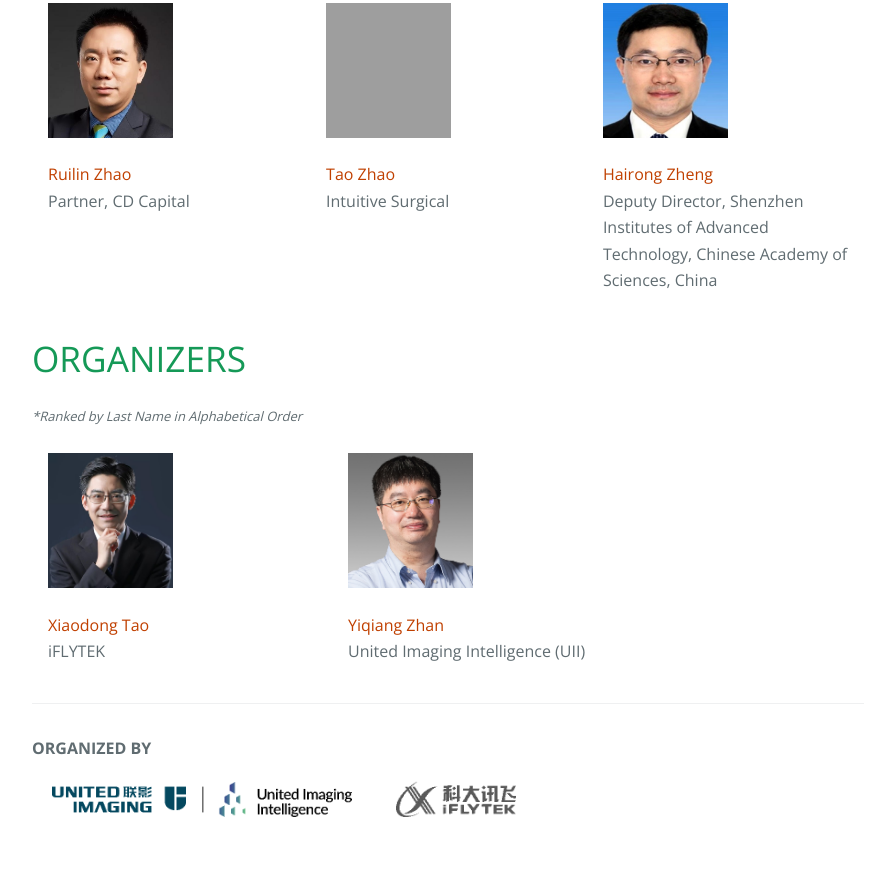
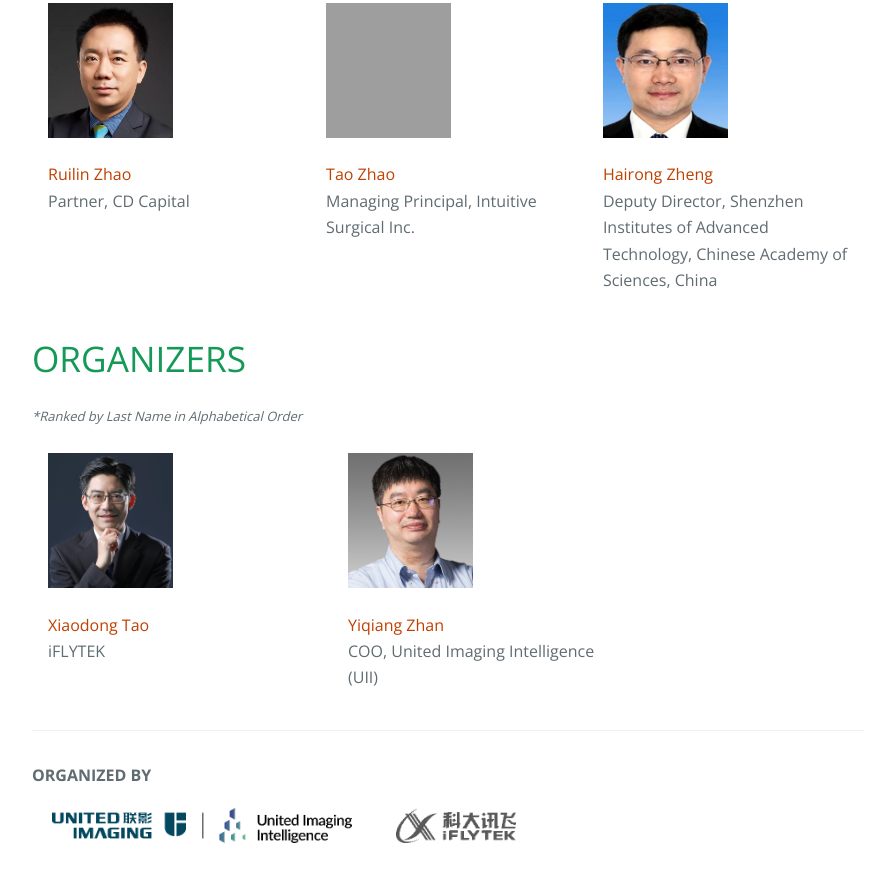
Before and after one commit to uiilab/uiilab.github.io, a website: page index.html in a window 1280 px wide. Shown: the part 3513-4394 px from the top of the page, without its empty margins (192-1087 px from the left). Drawn offline with nearby package versions, Linux system fonts and the light colour scheme; grey boxes are pictures that could not be loaded.

Commit message:
Update index.html

```diff
--- a/index.html
+++ b/index.html
@@ -149,7 +149,7 @@
       </tr>
       <tr>
         <td style="border-style:none"; width=300; align='left'; valign='top'><font size="3"><font color="#C04000">Ruilin Zhao</font><br />Partner, CD Capital</font></td>
-      <td style="border-style:none"; width=300; align='left'; valign='top'><font size="3"><font color="#C04000">Tao Zhao</font><br />Intuitive Surgical</font></td>
+      <td style="border-style:none"; width=300; align='left'; valign='top'><font size="3"><font color="#C04000">Tao Zhao</font><br />Managing Principal, Intuitive Surgical Inc.</font></td>
       <td style="border-style:none"; width=300; align='left'; valign='top'><font size="3"><font color="#C04000">Hairong Zheng</font><br />Deputy Director, Shenzhen Institutes of Advanced Technology, Chinese Academy of Sciences, China</font></td>
       </tr>
       </table>
@@ -165,7 +165,7 @@
       </tr>
       <tr>
       <td style="border-style:none"; width=300; align='left'; valign='top'><font size="3"><font color="#C04000">Xiaodong Tao</font><br />iFLYTEK</font></td>
-      <td style="border-style:none"; width=300; align='left'; valign='top'><font size="3"><font color="#C04000">Yiqiang Zhan</font><br />United Imaging Intelligence (UII)</font></td>
+      <td style="border-style:none"; width=300; align='left'; valign='top'><font size="3"><font color="#C04000">Yiqiang Zhan</font><br />COO, United Imaging Intelligence (UII)</font></td>
       </tr>
       </table>
       </dl>
```
